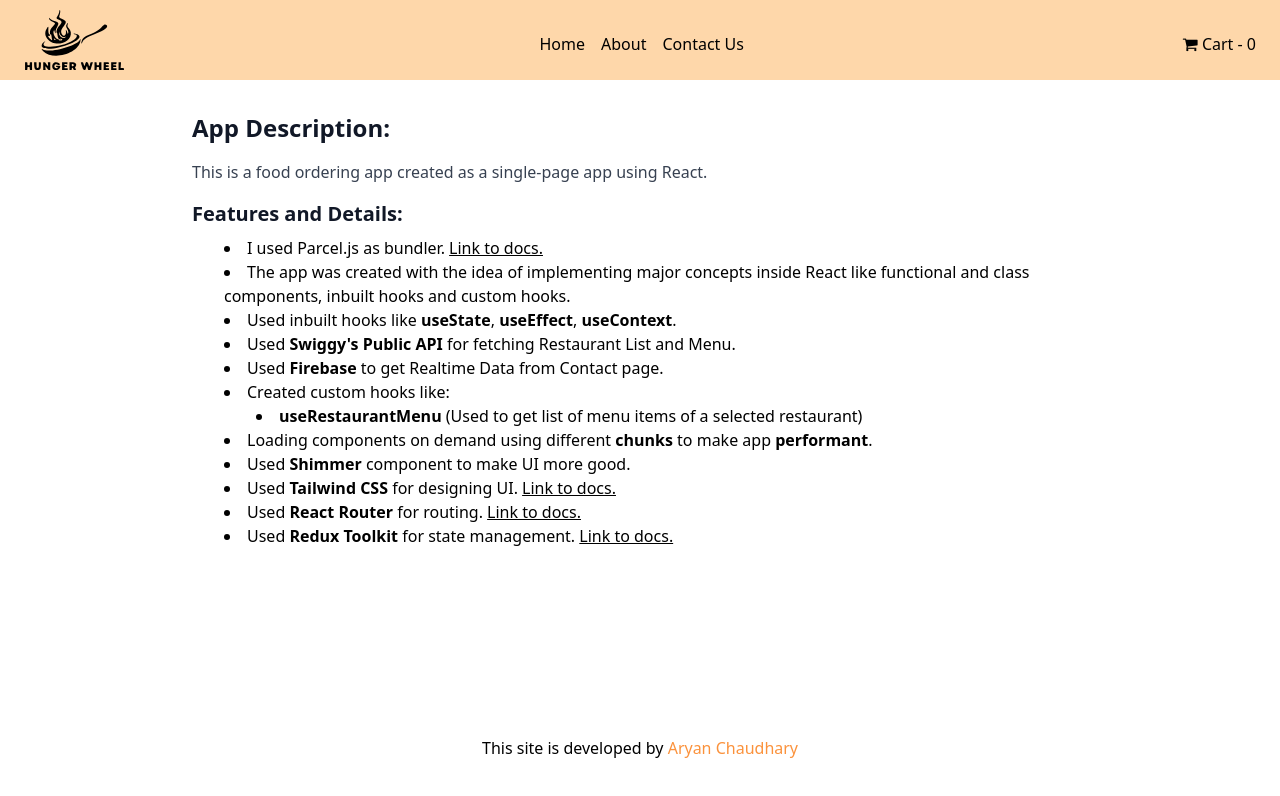
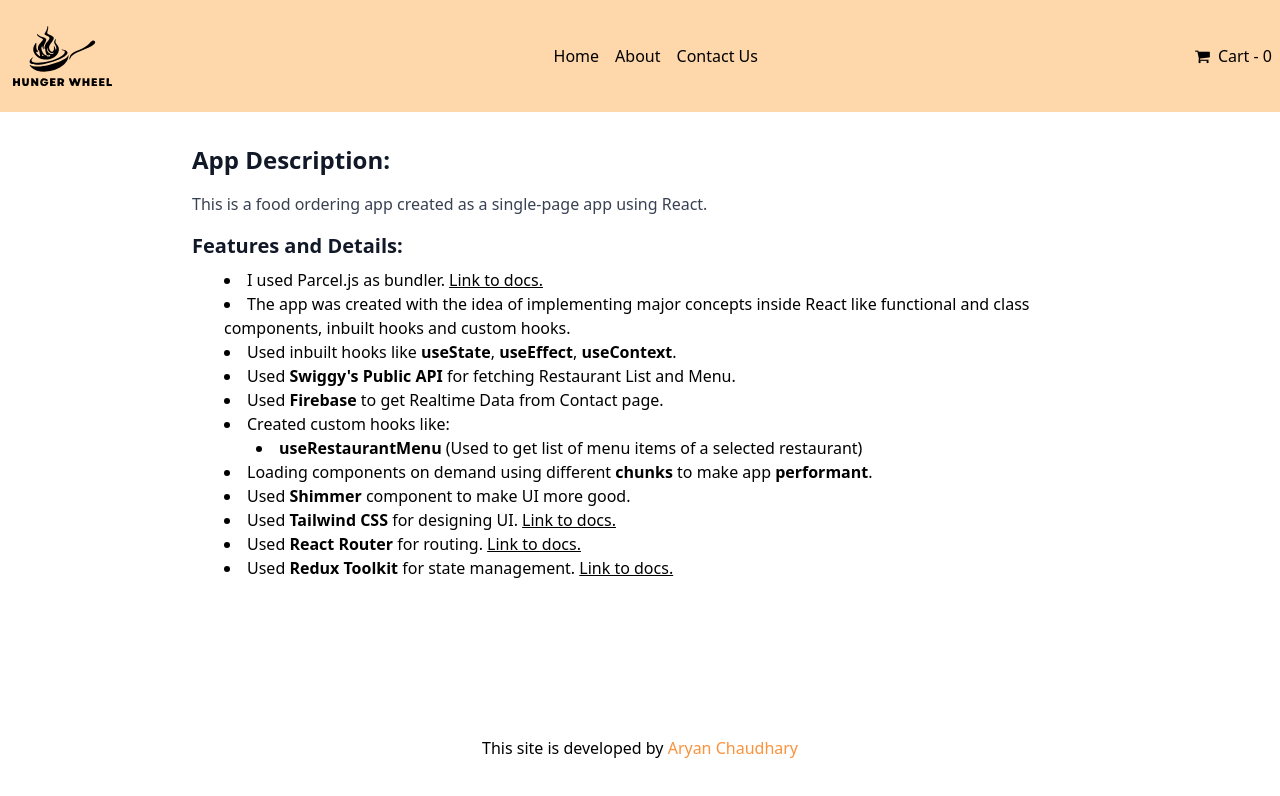
Before and after one commit to aryannov25/HungerWheel, a React (Vite) app: page /about in a window 1280 px wide. Shown: the top 796 px of the page. Built offline with nearby package versions, Linux system fonts and the light colour scheme.

Commit message:
fixed CORS and updated some components

```diff
--- a/src/App.css
+++ b/src/App.css
@@ -17,7 +17,7 @@
 }
 
 .card {
-  width: 250px;
+  width: 270px;
   height: max-content;
   border-radius: 5px;
   box-shadow: -1px 5px 10px 5px rgba(42, 42, 42, 0.2);
--- a/src/Components/Constants.js
+++ b/src/Components/Constants.js
@@ -10,7 +10,8 @@ export function filterData(searchText, restaurants) {
 }
 
 export const FETCH_MENU_URL =
-  "https://thingproxy.freeboard.io/fetch/" +
+  // "https://thingproxy.freeboard.io/fetch/" +
+  "https://cors.bridged.cc/" +
   "https://www.swiggy.com/dapi/menu/pl?page-type=REGULAR_MENU&complete-menu=true&lat=28.5270362&lng=77.13593279999999&restaurantId=";
 
 //https://corsproxy.org/?https://www.swiggy.com/dapi/menu/pl?page-type=REGULAR_MENU&complete-menu=true&lat=28.5270362&lng=77.13593279999999&restaurantId=
--- a/src/Components/Navbar.js
+++ b/src/Components/Navbar.js
@@ -4,39 +4,40 @@ import { useSelector } from "react-redux";
 
 function Navbar() {
   const cartItems = useSelector((store) => store.cart.items);
-  // console.log(cartItems);
+
   return (
-    <div>
-      <div className="flex justify-between bg-orange-200">
-        <Link to="/">
-          {" "}
-          <img className="h-16 w-full m-2 mx-3 navlogo" src={Logo} alt="logo" />
+    <nav className="bg-orange-200 py-4">
+      <div className="container mx-auto flex justify-between items-center">
+        <Link to="/" className="flex items-center">
+          <img src={Logo} alt="logo" className="h-16 w-full m-2 mx-3 navlogo" />
         </Link>
-        <div className="mt-6 mr-4 items-center">
-          <ul className="flex space-x-4 p-2">
-            <Link to="/">
-              <li>Home</li>
+        <ul className="flex space-x-4 p-2">
+          <li>
+            <Link to="/" className="text-black hover:text-gray-900">
+              Home
             </Link>
-            <Link to="/about">
-              <li>About</li>
+          </li>
+          <li>
+            <Link to="/about" className="text-black hover:text-gray-900">
+              About
             </Link>
-            <Link to="/contact">
-              <li>Contact Us</li>
+          </li>
+          <li>
+            <Link to="/contact" className="text-black hover:text-gray-900">
+              Contact Us
             </Link>
-          </ul>
-        </div>
-        <div className="mt-6 mr-4 items-center">
-          <ul className="flex space-x-4 p-2">
-            <Link to="/cart">
-              <li>
-                <i className="fa fa-shopping-cart"></i> Cart -{" "}
-                {cartItems.length}
-              </li>
+          </li>
+        </ul>
+        <ul className="flex space-x-4 p-2">
+          <li>
+            <Link to="/cart" className="text-black hover:text-gray-900">
+              <i className="fa fa-shopping-cart mr-2" />
+              Cart - {cartItems.length}
             </Link>
-          </ul>
-        </div>
+          </li>
+        </ul>
       </div>
-    </div>
+    </nav>
   );
 }
 
--- a/src/Components/Restaurant.js
+++ b/src/Components/Restaurant.js
@@ -31,7 +31,8 @@ function Restaurant() {
   // console.log("---------");
   async function getRestaurants() {
     const data = await fetch(
-      "https://thingproxy.freeboard.io/fetch/" +
+      // "https://thingproxy.freeboard.io/fetch/" +
+      "https://cors.bridged.cc/" +
         "https://www.swiggy.com/dapi/restaurants/list/v5?lat=28.5124389&lng=77.1370115&is-seo-homepage-enabled=true&page_type=DESKTOP_WEB_LISTING"
 
       //https://corsproxy.org/?https://www.swiggy.com/dapi/restaurants/list/v5?lat=28.5124389&lng=77.1370115&is-seo-homepage-enabled=true&page_type=DESKTOP_WEB_LISTING
@@ -97,7 +98,7 @@ function Restaurant() {
         <input
           data-testid="search-input"
           type="text"
-          className="focus:bg-blue-100 p-2 w-1/5 m-2"
+          className="focus:bg-blue-100 p-2 w-1/5 m-2 rounded-md outline-none"
           placeholder="Search Restaurants"
           value={searchText}
           onChange={(e) => {
@@ -107,7 +108,7 @@ function Restaurant() {
         />
         <button
           data-testid="search-btn"
-          className="p-2 m-2 bg-orange-200 hover:bg-gray-100 hover:text-black text-white rounded-md"
+          className="p-2 m-2 bg-orange-200 hover:bg-orange-400 hover:text-black text-white rounded-md"
           onClick={() => {
             // user click on button searchData function is called
             searchData(searchText, allRestaurants);
--- a/src/Components/RestaurantCard.js
+++ b/src/Components/RestaurantCard.js
@@ -18,7 +18,7 @@ const RestaurantCard = ({
   };
 
   return (
-    <div className="card w-64 h-auto bg-white rounded-lg overflow-hidden shadow-lg m-4 transition duration-500 ease-in-out hover:scale-105 hover:shadow-xl">
+    <div className="card w-72 h-auto bg-white rounded-lg overflow-hidden shadow-lg m-4 transition duration-500 ease-in-out hover:scale-105 hover:shadow-xl">
       <img
         src={IMG_CDN_URL + cloudinaryImageId}
         alt={name}
@@ -36,7 +36,7 @@ const RestaurantCard = ({
             &#9733; {avgRating}
           </span>
           <span className="text-gray-600">• {sla.slaString}</span>
-          <span className="text-gray-600">• ₹{costForTwo}</span>
+          <span className="text-gray-600">• {costForTwo}</span>
         </div>
       </div>
     </div>
--- a/src/Components/RestaurantMenu.js
+++ b/src/Components/RestaurantMenu.js
@@ -133,7 +133,7 @@ const RestaurantMenu = () => {
                     <button
                       aria-label="Decrease quantity"
                       onClick={() => removeFoodItem(item.id)}
-                      className="text-gray-800 bg-red-200 hover:bg-gray-300 focus:ring-4 focus:ring-gray-300 font-medium rounded-md text-lg px-3 py-1 transition duration-150 ease-in-out"
+                      className="text-gray-800 bg-red-200 hover:bg-gray-300  font-medium rounded-md text-lg px-3 py-1 transition duration-150 ease-in-out"
                     >
                       &ndash;
                     </button>
@@ -143,7 +143,7 @@ const RestaurantMenu = () => {
                     <button
                       aria-label="Increase quantity"
                       onClick={() => addFoodItem(item)}
-                      className="text-gray-800 bg-green-200 hover:bg-gray-300 focus:ring-4 focus:ring-gray-300 font-medium rounded-md text-lg px-3 py-1 transition duration-150 ease-in-out"
+                      className="text-gray-800 bg-green-200 hover:bg-gray-300  font-medium rounded-md text-lg px-3 py-1 transition duration-150 ease-in-out"
                     >
                       +
                     </button>
```
